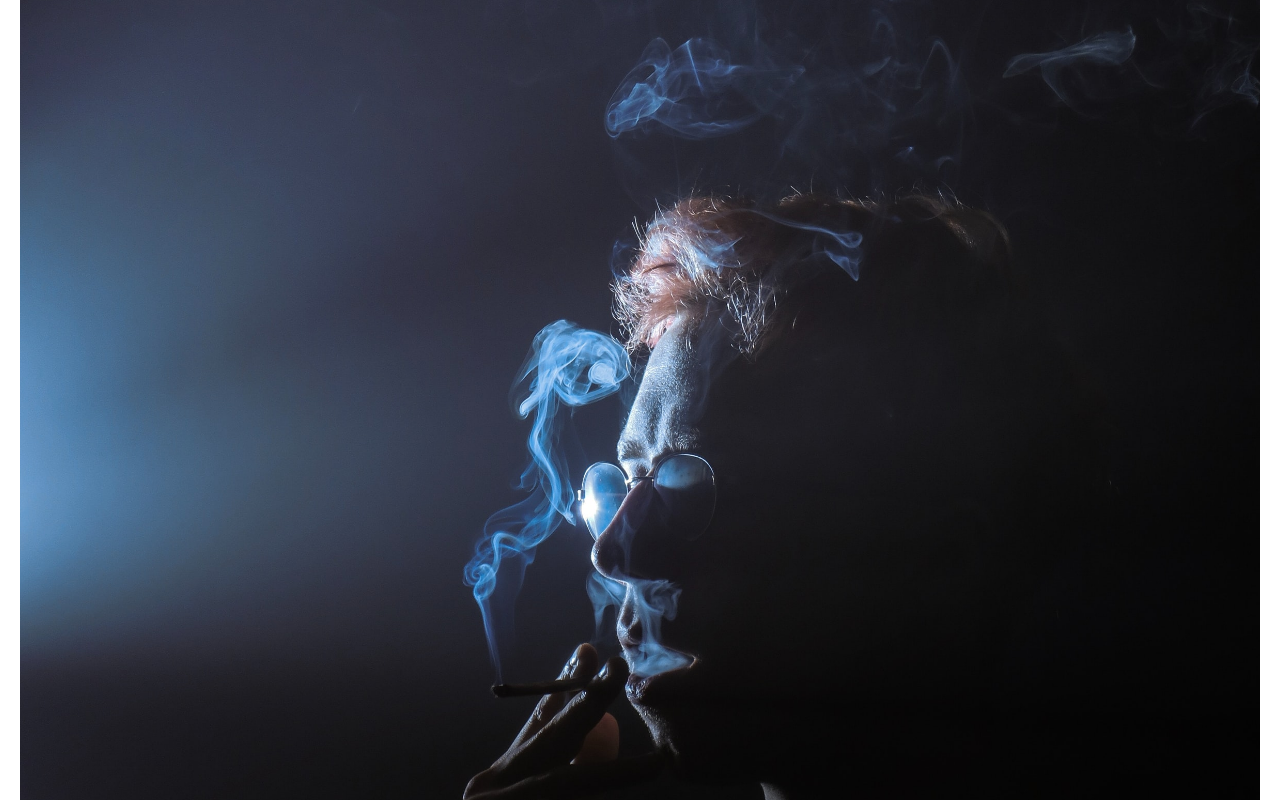
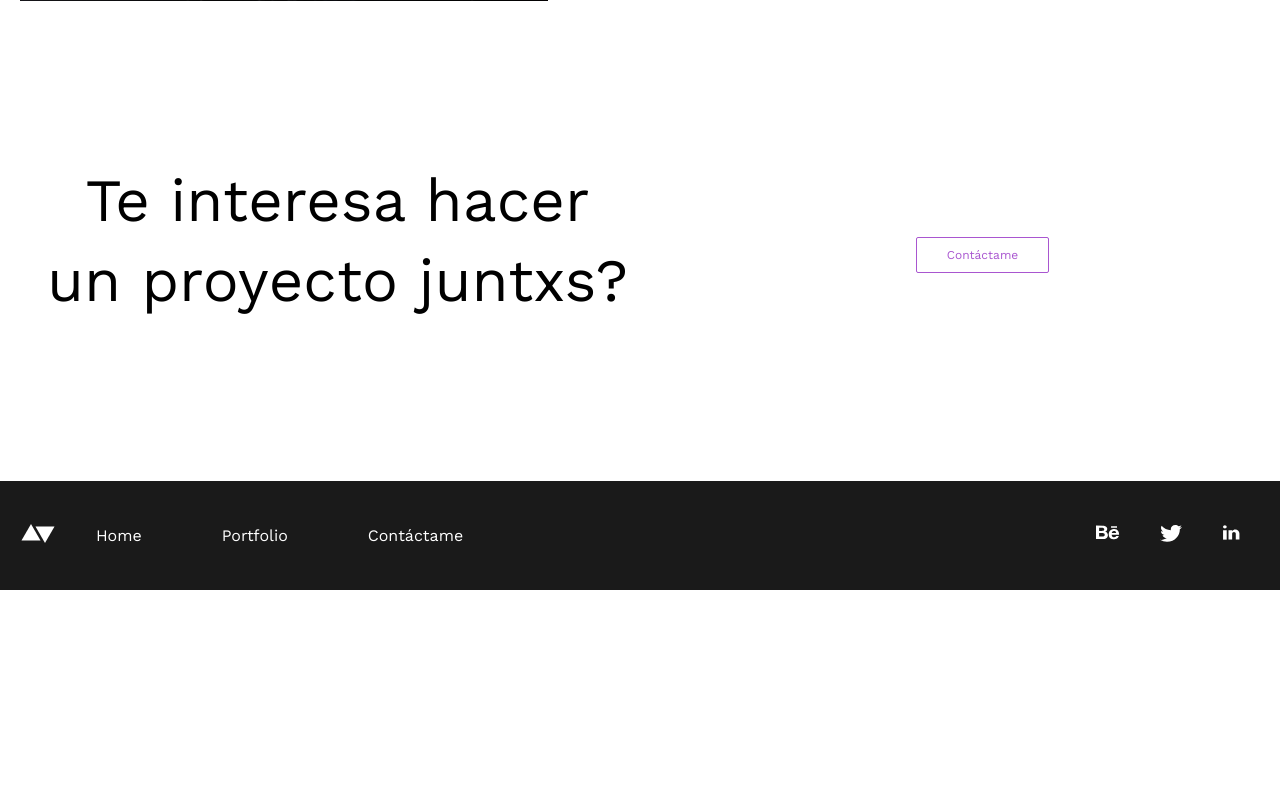
Before and after one commit to manuel-da-costa-contreras/Runroom, a Next.js app: page / in a window 1280 px wide. Shown: the part 1580-2380 px from the top of the page. After the commit the page ends 2170 px from the top, so only its background shows below. Built offline with nearby package versions, Linux system fonts and the light colour scheme.

Commit message:
feat: added grid styles

```diff
--- a/styles/grid.scss
+++ b/styles/grid.scss
@@ -1,3 +1,55 @@
-.grid {}
+@import "../styles/variables";
 
-.column {}
+.grid {
+    display: grid;
+    grid-template-areas:
+        "column"
+        "column";
+
+    &:first-child {
+        & > .display {
+            padding-top: 2.5rem;
+            padding-bottom: 2.5rem;
+            text-align: center;
+        }
+    }
+}
+
+.column {
+    &:first-child {
+        & > img {
+            height: 19.9rem;
+            width: 30rem;
+            object-fit: cover;
+        }
+    }
+
+    &:last-child {
+        padding-top: 1.5rem;
+        margin: 0 auto;
+    }
+}
+
+@media (min-width: 48em) {
+    .grid {
+        grid-template-areas: "column column";
+    }
+
+    .column {
+        &:first-child {
+            & > img {
+                height: 34.9rem;
+                width: 33rem;
+            }
+            padding-right: 45px;
+            max-height: 90rem;
+            max-width: 640px;
+        }
+
+        &:last-child {
+            padding-left: 45px;
+            max-width: 440px;
+            margin: auto 0;
+        }
+    }
+}
```
